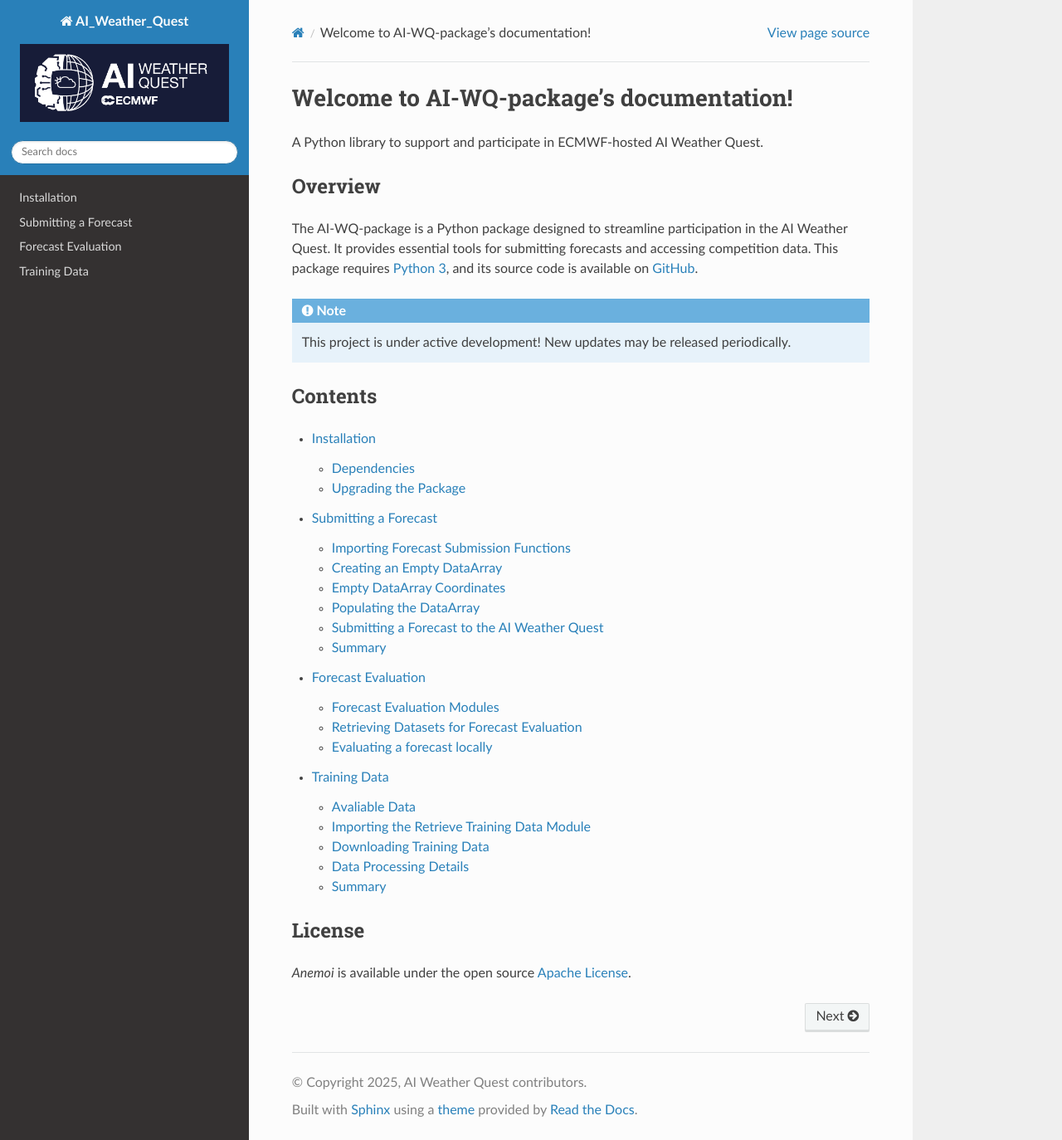
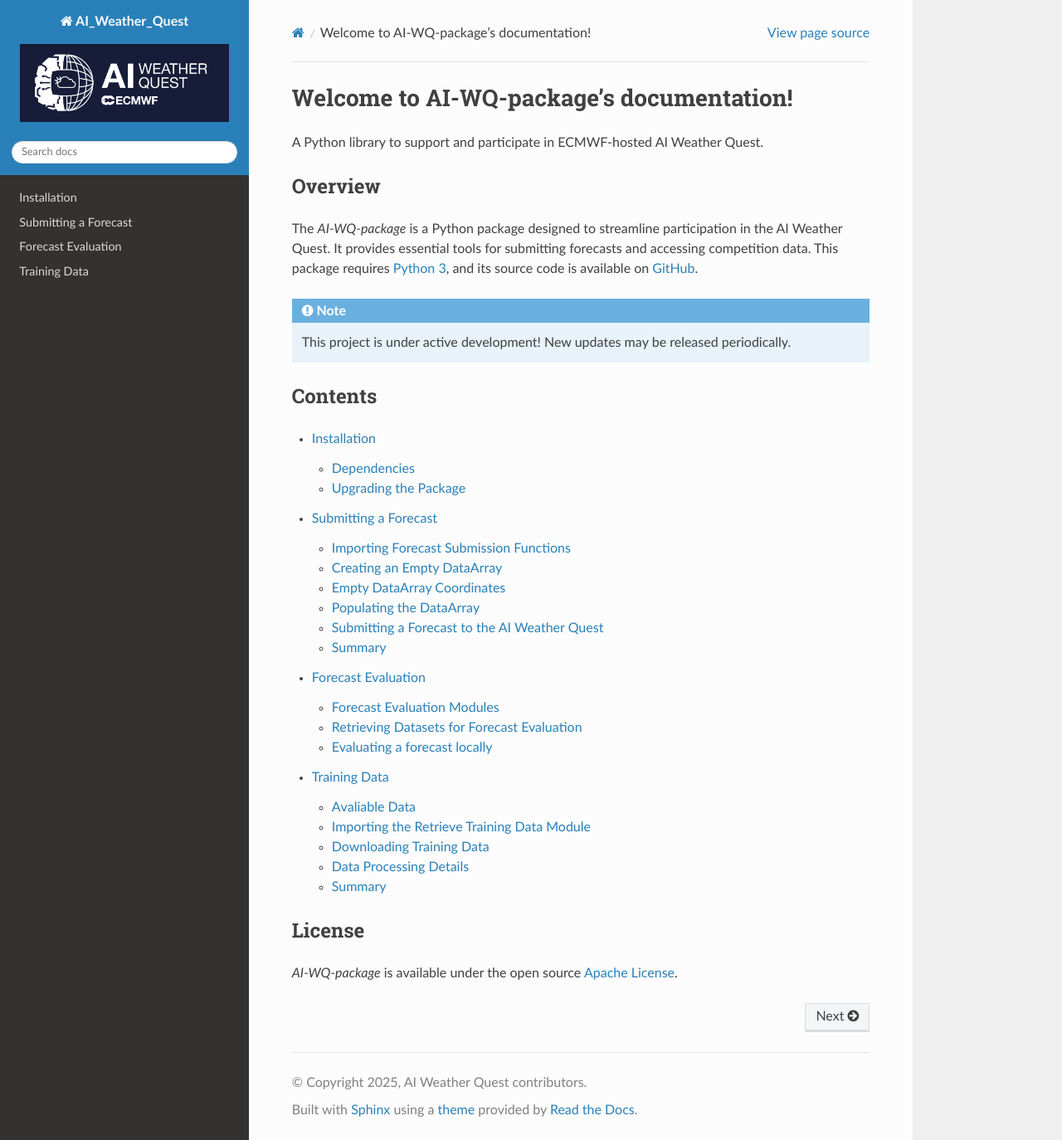
Before and after one commit to joshuatalib/AI_weather_quest, a Sphinx documentation site: the page built from docs/source/index.rst, in a window 1280 px wide and 1374 px high. Shown: the whole window at 83% size. Built offline with Sphinx 7.4.7 and the Read the Docs theme 3.1.0, drawn with Linux system fonts in a browser that asks for light colours; pages that are not in the unit, such as notebooks, are missing from menus.

Commit message:
Update index.rst

```diff
--- a/docs/source/index.rst
+++ b/docs/source/index.rst
@@ -5,7 +5,7 @@
 
 Overview
 --------
-The AI-WQ-package is a Python package designed to streamline participation in the AI Weather Quest. It provides essential tools for submitting forecasts and accessing competition data. This package requires `Python 3 <https://wiki.python.org/moin/BeginnersGuide/Download>`__, and its source code is available on `GitHub <https://github.com/joshuatalib/AI_weather_quest>`__.
+The *AI-WQ-package* is a Python package designed to streamline participation in the AI Weather Quest. It provides essential tools for submitting forecasts and accessing competition data. This package requires `Python 3 <https://wiki.python.org/moin/BeginnersGuide/Download>`__, and its source code is available on `GitHub <https://github.com/joshuatalib/AI_weather_quest>`__.
 
 .. note::
 
@@ -26,6 +26,6 @@
 License
 ----------
 
-*Anemoi* is available under the open source `Apache License`__.
+*AI-WQ-package* is available under the open source `Apache License`__.
 
 .. __: http://www.apache.org/licenses/LICENSE-2.0.html
```
